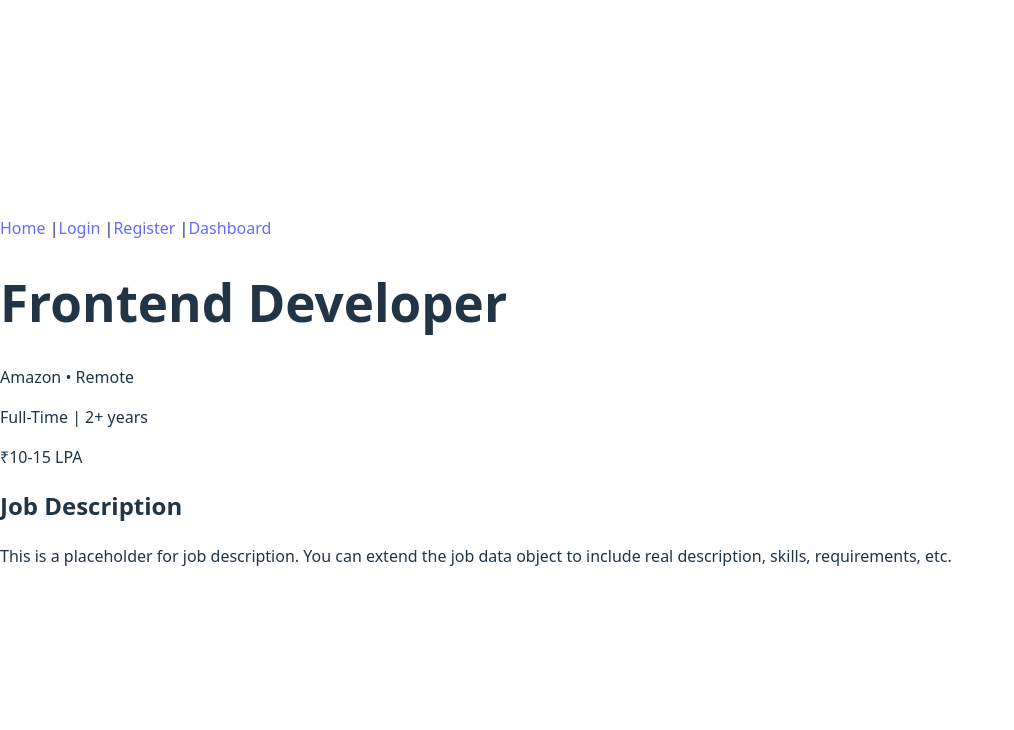
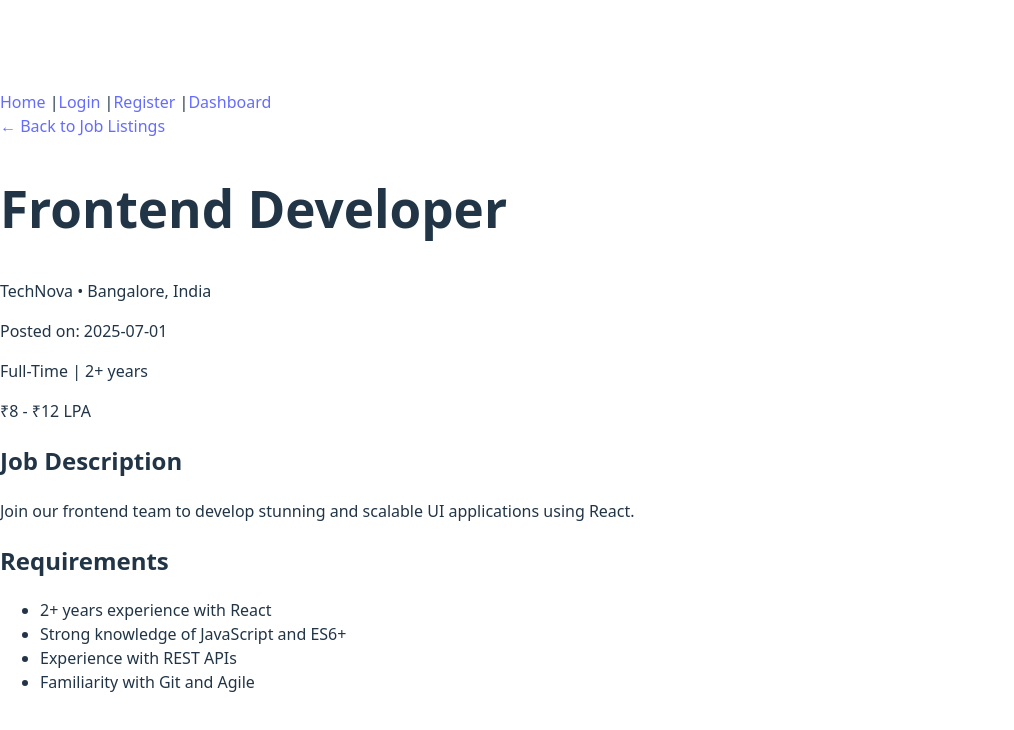
Before and after one commit to adheebabdulla007/devhire, a React (Vite) app: page /job/1 in a window 1280 px wide. Shown: the top 730 px of the page, without its empty margins (0-1014 px from the left). Built offline with nearby package versions, Linux system fonts and the light colour scheme.

Commit message:
Updated JobDetail page with enriched job data, back button, and semantic HTML

```diff
--- a/src/data/jobs.js
+++ b/src/data/jobs.js
@@ -2,29 +2,56 @@ const jobs = [
   {
     id: 1,
     title: "Frontend Developer",
-    company: "Amazon",
-    location: "Remote",
+    company: "TechNova",
+    location: "Bangalore, India",
+    salary: "₹8 - ₹12 LPA",
     type: "Full-Time",
     experience: "2+ years",
-    salary: "₹10-15 LPA",
+    posted: "2025-07-01",
+    description:
+      "Join our frontend team to develop stunning and scalable UI applications using React.",
+    requirements: [
+      "2+ years experience with React",
+      "Strong knowledge of JavaScript and ES6+",
+      "Experience with REST APIs",
+      "Familiarity with Git and Agile",
+    ],
   },
   {
     id: 2,
-    title: "Backend Developer",
-    company: "Google",
-    location: "Bangalore",
-    type: "Part-Time",
+    title: "Backend Engineer",
+    company: "Cloudify",
+    location: "Remote",
+    salary: "₹12 - ₹16 LPA",
+    type: "Remote",
     experience: "3+ years",
-    salary: "₹8-12 LPA",
+    posted: "2025-07-02",
+    description:
+      "Build robust and scalable backend services using Node.js and Express.",
+    requirements: [
+      "Expertise in Node.js and Express",
+      "Understanding of MongoDB and PostgreSQL",
+      "Knowledge of API security and performance",
+      "Problem-solving and debugging skills",
+    ],
   },
   {
     id: 3,
     title: "Full Stack Developer",
-    company: "Microsoft",
-    location: "Hyderabad",
-    type: "Contract",
+    company: "InnoTech",
+    location: "Kochi, India",
+    salary: "₹10 - ₹15 LPA",
+    type: "Hybrid",
     experience: "4+ years",
-    salary: "₹12-18 LPA",
+    posted: "2025-07-04",
+    description:
+      "Work on end-to-end features across the stack in a collaborative agile environment.",
+    requirements: [
+      "Hands-on with React and Node.js",
+      "Experience with CI/CD pipelines",
+      "Familiarity with Docker and microservices",
+      "Strong communication and teamwork skills",
+    ],
   },
 ];
 
--- a/src/pages/JobDetail.jsx
+++ b/src/pages/JobDetail.jsx
@@ -1,10 +1,10 @@
-import { useParams } from "react-router-dom";
+import { useParams, Link } from "react-router-dom";
 import jobs from "../data/jobs";
 
 function JobDetail() {
-  const { id } = useParams(); // get id from URL
-  const jobId = parseInt(id); // URL params are strings
-  const job = jobs.find((job) => job.id === jobId); // find matching job
+  const { id } = useParams();
+  const jobId = parseInt(id);
+  const job = jobs.find((job) => job.id === jobId);
 
   if (!job) {
     return (
@@ -15,24 +15,37 @@ function JobDetail() {
   }
 
   return (
-    <div className="max-w-3xl mx-auto p-6 bg-white shadow-lg rounded-lg mt-6">
-      <h1 className="text-3xl font-bold mb-2">{job.title}</h1>
-      <p className="text-gray-600 mb-1">
-        {job.company} • {job.location}
-      </p>
-      <p className="mb-1">
-        {job.type} | {job.experience}
-      </p>
-      <p className="text-green-700 font-semibold mb-4">{job.salary}</p>
+    <section className="max-w-3xl mx-auto p-6 bg-white shadow-lg rounded-lg mt-6">
+      <Link to="/" className="text-blue-600 underline mb-4 block">
+        ← Back to Job Listings
+      </Link>
 
-      <div>
+      <header>
+        <h1 className="text-3xl font-bold mb-1">{job.title}</h1>
+        <p className="text-gray-600">
+          {job.company} • {job.location}
+        </p>
+        <p className="text-sm text-gray-500 mb-4">Posted on: {job.posted}</p>
+        <p className="mb-2">
+          {job.type} | {job.experience}
+        </p>
+        <p className="text-green-700 font-semibold mb-6">{job.salary}</p>
+      </header>
+
+      <section className="mb-6">
         <h2 className="text-xl font-semibold mb-2">Job Description</h2>
-        <p>
-          This is a placeholder for job description. You can extend the job data
-          object to include real description, skills, requirements, etc.
-        </p>
-      </div>
-    </div>
+        <p className="text-gray-800">{job.description}</p>
+      </section>
+
+      <section>
+        <h2 className="text-xl font-semibold mb-2">Requirements</h2>
+        <ul className="list-disc list-inside text-gray-800">
+          {job.requirements.map((req, index) => (
+            <li key={index}>{req}</li>
+          ))}
+        </ul>
+      </section>
+    </section>
   );
 }
 
```
